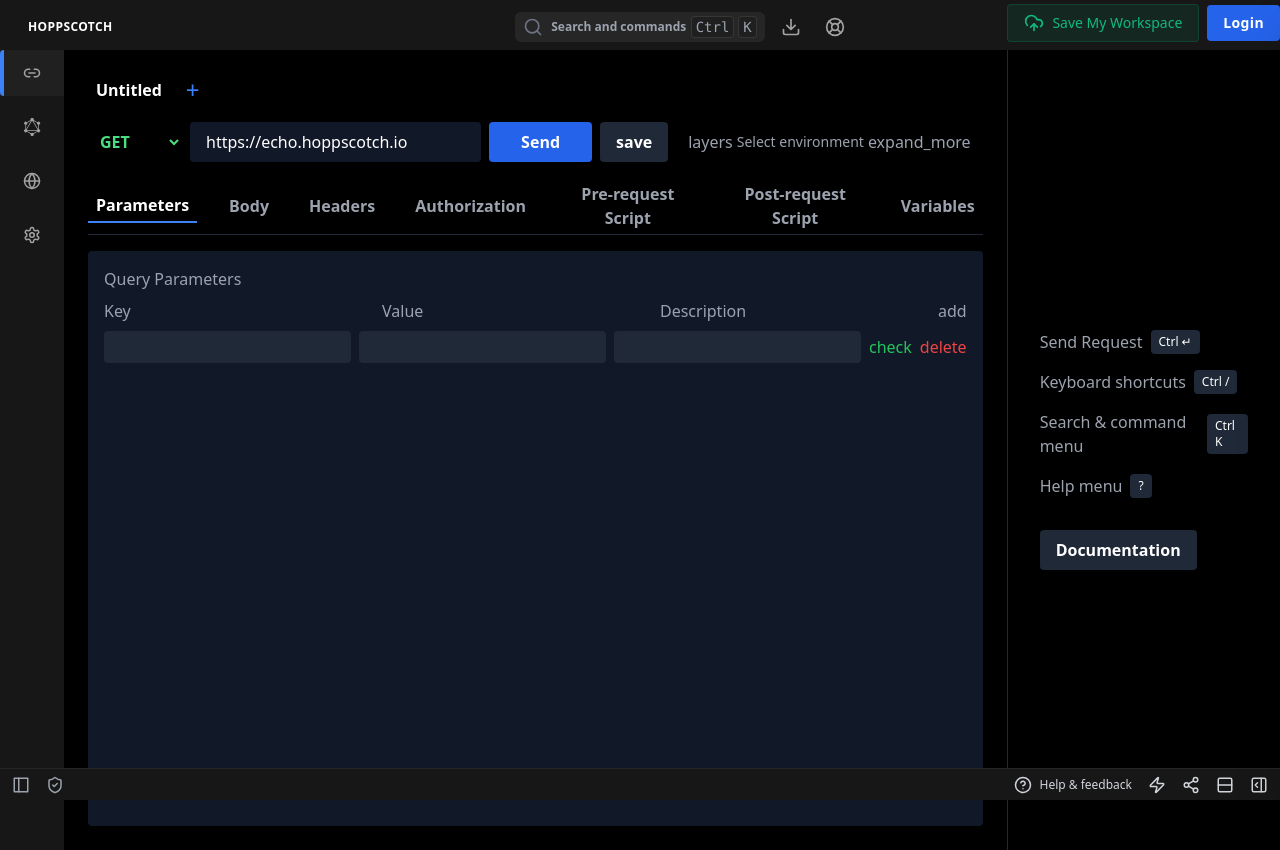
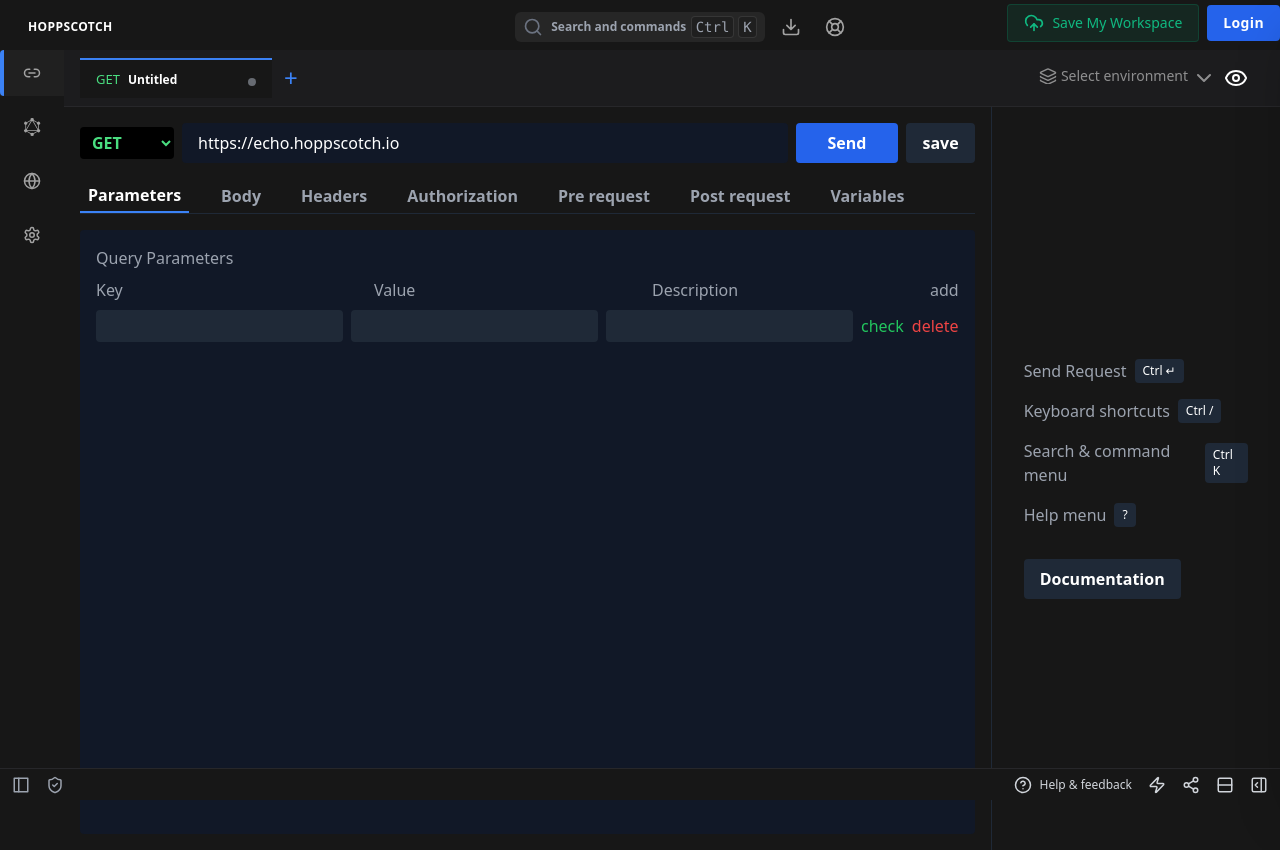
Before and after one commit to cosmicdanish1/postman-clone-only-react, a React (Vite) app: page / in a window 1280 px wide. Built offline with nearby package versions, Linux system fonts and the light colour scheme.

Commit message:
fix the top bar of rest page and make the ui of bar

```diff
--- a/package.json
+++ b/package.json
@@ -17,7 +17,8 @@
     "react-icons": "^5.5.0",
     "react-redux": "^9.2.0",
     "react-router-dom": "^7.6.3",
-    "react-toastify": "^11.0.5"
+    "react-toastify": "^11.0.5",
+    "react-tooltip": "^5.29.1"
   },
   "devDependencies": {
     "@eslint/js": "^9.29.0",
--- a/src/pages/HoppscotchClone.tsx
+++ b/src/pages/HoppscotchClone.tsx
@@ -1,20 +1,134 @@
 import React, { useState } from 'react';
+import { motion, AnimatePresence } from 'framer-motion';
 
 const METHODS = ['GET', 'POST', 'PUT', 'DELETE', 'PATCH'];
 
 const HoppscotchClone: React.FC = () => {
   const [method, setMethod] = useState('GET');
   const [activeTab, setActiveTab] = useState('parameters');
+  const [tabName, setTabName] = useState('Untitled');
+  const [showModal, setShowModal] = useState(false);
+  const [modalValue, setModalValue] = useState(tabName);
+
+  const methodColors: Record<string, string> = {
+    GET: 'text-green-400',
+    POST: 'text-blue-400',
+    PUT: 'text-yellow-400',
+    DELETE: 'text-red-400',
+    PATCH: 'text-purple-400',
+  };
+
+  const openModal = () => {
+    setModalValue(tabName);
+    setShowModal(true);
+  };
+  const closeModal = () => setShowModal(false);
+  const saveModal = () => {
+    setTabName(modalValue);
+    setShowModal(false);
+  };
 
   return (
-    <div className="flex h-full w-full bg-black text-white">
-      {/* Main content area */}
-      <div className="flex flex-col flex-1 p-6">
-        {/* Top bar */}
-        <div className="flex items-center gap-2 mb-4">
-          <span className="font-bold text-white px-2">Untitled</span>
+    <div className="flex flex-col h-full w-full bg-neutral-900 text-white">
+      {/* Top full-width bar */}
+      <div className="w-full bg-[#1C1C1E] border-b border-zinc-800">
+        <div className="flex items-center gap-1 px-4 py-2">
+          <div
+            className={`relative px-4 py-2 bg-neutral-900 font-bold cursor-pointer select-none flex items-center`}
+            onClick={openModal}
+          >
+            <div className="absolute left-0 top-0 w-full h-[2px] bg-blue-500" />
+            <div className="flex items-center w-28 overflow-hidden">
+              <span className={`${methodColors[method] || 'text-white'} font-medium text-[13px] mr-2 mt-1 whitespace-nowrap`}>
+                {method}
+              </span>
+              <span className="text-xs pt-1 flex-1 overflow-hidden text-ellipsis whitespace-nowrap">
+                {tabName}
+              </span>
+            </div>
+            <span className=" ml-10 w-2 h-2 mt-2 rounded-full bg-gray-400 inline-block opacity-60"></span>
+          </div>
           <span className="text-blue-500 text-2xl px-2 cursor-pointer">+</span>
+          {/* Right-aligned environment selector bar */}
+          <div className="flex items-center px-4 py-2 rounded gap-2 ml-auto min-w-[220px]">
+            {/* Layers icon */}
+
+           {/* <div className='flex gap-2'>
+            <span className="text-white text-sm font-medium opacity-50 hover:opacity-100">Select environment</span>
+            <svg xmlns="http://www.w3.org/2000/svg" width="24" height="24" viewBox="0 0 24 24" fill="none" stroke="currentColor" stroke-width="2" stroke-linecap="round" stroke-linejoin="round" className="lucide lucide-chevron-down-icon lucide-chevron-down opacity-50 hover:opacity-100"><path d="m6 9 6 6 6-6"/></svg>
+
+            </div>  */}
+
+            <button className='flex gap-1 opacity-50 hover:opacity-100'>
+            <svg xmlns="http://www.w3.org/2000/svg" width="18" height="18" fill="none" viewBox="0 -2 24 24" stroke="currentColor" strokeWidth="2" strokeLinecap="round" strokeLinejoin="round" className="text-white "><path d="M12.83 2.18a2 2 0 0 0-1.66 0L2.6 6.08a1 1 0 0 0 0 1.83l8.58 3.91a2 2 0 0 0 1.66 0l8.58-3.9a1 1 0 0 0 0-1.83z" /><path d="M2 12a1 1 0 0 0 .58.91l8.6 3.91a2 2 0 0 0 1.65 0l8.58-3.9A1 1 0 0 0 22 12" /><path d="M2 17a1 1 0 0 0 .58.91l8.6 3.91a2 2 0 0 0 1.65 0l8.58-3.9A1 1 0 0 0 22 17" /></svg>
+            <span className="text-white text-sm font-medium ">Select environment</span>
+            <svg xmlns="http://www.w3.org/2000/svg" width="24" height="24" viewBox="0 0 24 24" fill="none" stroke="currentColor" stroke-width="2" stroke-linecap="round" stroke-linejoin="round" className="lucide lucide-chevron-down-icon lucide-chevron-down "><path d="m6 9 6 6 6-6"/></svg>
+
+
+            </button>
+            <svg xmlns="http://www.w3.org/2000/svg" width="24" height="24" viewBox="0 0 24 24" fill="none" stroke="currentColor" stroke-width="2" stroke-linecap="round" stroke-linejoin="round" className="lucide lucide-eye-icon lucide-eye hover:opacity-100"><path d="M2.062 12.348a1 1 0 0 1 0-.696 10.75 10.75 0 0 1 19.876 0 1 1 0 0 1 0 .696 10.75 10.75 0 0 1-19.876 0"/><circle cx="12" cy="12" r="3"/></svg>
           </div>
+        </div>
+      </div>
+
+      {/* Modal */}
+      <AnimatePresence>
+        {showModal && (
+          <motion.div
+            className="fixed inset-0 z-50 flex items-center justify-center bg-black bg-opacity-60"
+            initial={{ opacity: 0 }}
+            animate={{ opacity: 1 }}
+            exit={{ opacity: 0 }}
+          >
+            <motion.div
+              className="bg-zinc-900 rounded-xl shadow-xl p-8 w-full max-w-md relative border border-zinc-700"
+              initial={{ scale: 0.9, opacity: 0 }}
+              animate={{ scale: 1, opacity: 1 }}
+              exit={{ scale: 0.9, opacity: 0 }}
+              transition={{ type: 'spring', stiffness: 300, damping: 25 }}
+            >
+              <button
+                className="absolute top-4 right-4 text-gray-400 hover:text-white text-xl"
+                onClick={closeModal}
+                aria-label="Close"
+              >
+                &times;
+              </button>
+              <div className="text-2xl font-bold text-center mb-6">Edit Request</div>
+              <div className="mb-6">
+                <label className="block text-xs text-gray-400 mb-1">Label</label>
+                <div className="flex items-center bg-zinc-800 rounded px-3 py-2">
+                  <input
+                    className="flex-1 bg-transparent border-none outline-none text-white text-lg"
+                    value={modalValue}
+                    onChange={e => setModalValue(e.target.value)}
+                    autoFocus
+                  />
+                </div>
+              </div>
+              <div className="flex gap-4 justify-start mt-4">
+                <button
+                  className="bg-blue-600 hover:bg-blue-700 text-white px-6 py-2 rounded font-semibold"
+                  onClick={saveModal}
+                >
+                  Save
+                </button>
+                <button
+                  className="bg-zinc-800 hover:bg-zinc-700 text-white px-6 py-2 rounded font-semibold"
+                  onClick={closeModal}
+                >
+                  Cancel
+                </button>
+              </div>
+            </motion.div>
+          </motion.div>
+        )}
+      </AnimatePresence>
+
+      {/* Main layout below top bar */}
+      <div className="flex flex-1">
+        {/* Left Content */}
+        <div className="flex flex-col flex-1 p-4">
           {/* URL bar */}
           <div className="flex items-center gap-2 mb-4">
             <select
@@ -33,23 +147,26 @@
             <button className="bg-gray-800 hover:bg-gray-700 text-white px-4 py-2 rounded font-semibold">
               <span className="material-icons">save</span>
             </button>
-          <div className="flex items-center gap-1 bg-black px-3 py-2 rounded cursor-pointer">
-            <span className="material-icons text-gray-400">layers</span>
-            <span className="text-gray-400 text-sm">Select environment</span>
-            <span className="material-icons text-gray-400">expand_more</span>
           </div>
-        </div>
+
           {/* Tabs */}
           <div className="flex items-center gap-6 border-b border-gray-800 mb-2">
-          <button onClick={() => setActiveTab('parameters')} className={`px-2 py-1 font-semibold ${activeTab === 'parameters' ? 'border-b-2 border-blue-500 text-white' : 'text-gray-400 hover:text-white'}`}>Parameters</button>
-          <button onClick={() => setActiveTab('body')} className={`px-2 py-1 font-semibold ${activeTab === 'body' ? 'border-b-2 border-blue-500 text-white' : 'text-gray-400 hover:text-white'}`}>Body</button>
-          <button onClick={() => setActiveTab('headers')} className={`px-2 py-1 font-semibold ${activeTab === 'headers' ? 'border-b-2 border-blue-500 text-white' : 'text-gray-400 hover:text-white'}`}>Headers</button>
-          <button onClick={() => setActiveTab('authorization')} className={`px-2 py-1 font-semibold ${activeTab === 'authorization' ? 'border-b-2 border-blue-500 text-white' : 'text-gray-400 hover:text-white'}`}>Authorization</button>
-          <button onClick={() => setActiveTab('pre-request')} className={`px-2 py-1 font-semibold ${activeTab === 'pre-request' ? 'border-b-2 border-blue-500 text-white' : 'text-gray-400 hover:text-white'}`}>Pre-request Script</button>
-          <button onClick={() => setActiveTab('post-request')} className={`px-2 py-1 font-semibold ${activeTab === 'post-request' ? 'border-b-2 border-blue-500 text-white' : 'text-gray-400 hover:text-white'}`}>Post-request Script</button>
-          <button onClick={() => setActiveTab('variables')} className={`px-2 py-1 font-semibold ${activeTab === 'variables' ? 'border-b-2 border-blue-500 text-white' : 'text-gray-400 hover:text-white'}`}>Variables</button>
+            {['parameters', 'body', 'headers', 'authorization', 'pre-request', 'post-request', 'variables'].map(tab => (
+              <button
+                key={tab}
+                onClick={() => setActiveTab(tab)}
+                className={`px-2 py-1 font-semibold ${
+                  activeTab === tab
+                    ? 'border-b-2 border-blue-500 text-white'
+                    : 'text-gray-400 hover:text-white'
+                }`}
+              >
+                {tab.charAt(0).toUpperCase() + tab.slice(1).replace('-', ' ')}
+              </button>
+            ))}
           </div>
-        {/* Main area for query parameters */}
+
+          {/* Parameters section */}
           <div className="flex-1 flex flex-col bg-gray-900 rounded p-4 mt-2">
             <div className="text-gray-400 mb-2">Query Parameters</div>
             <div className="flex items-center gap-2 mb-2">
@@ -58,17 +175,17 @@
               <span className="text-gray-400 flex-1">Description</span>
               <button className="text-gray-400 hover:text-white"><span className="material-icons">add</span></button>
             </div>
-          {/* Example row */}
             <div className="flex items-center gap-2 mb-2">
-            <input className="flex-1 bg-gray-800 border-none rounded px-2 py-1 text-white" placeholder="" />
-            <input className="flex-1 bg-gray-800 border-none rounded px-2 py-1 text-white" placeholder="" />
-            <input className="flex-1 bg-gray-800 border-none rounded px-2 py-1 text-white" placeholder="" />
+              <input className="flex-1 bg-gray-800 border-none rounded px-2 py-1 text-white" />
+              <input className="flex-1 bg-gray-800 border-none rounded px-2 py-1 text-white" />
+              <input className="flex-1 bg-gray-800 border-none rounded px-2 py-1 text-white" />
               <button className="text-green-500"><span className="material-icons">check</span></button>
               <button className="text-red-500"><span className="material-icons">delete</span></button>
             </div>
           </div>
         </div>
-      {/* Right Help/Shortcuts Panel */}
+
+        {/* Right Shortcuts Panel */}
         <div className="w-1/3 flex flex-col items-center justify-center border-l border-gray-800 p-8">
           <div className="flex flex-col gap-4 items-start">
             <div className="flex items-center gap-2">
@@ -98,6 +215,7 @@
           </div>
         </div>
       </div>
+    </div>
   );
 };
 
```
Also changed, not shown: 1 other file (tests, documents, lock files or other folders). Lines whose indentation alone changed are shown as unchanged.
